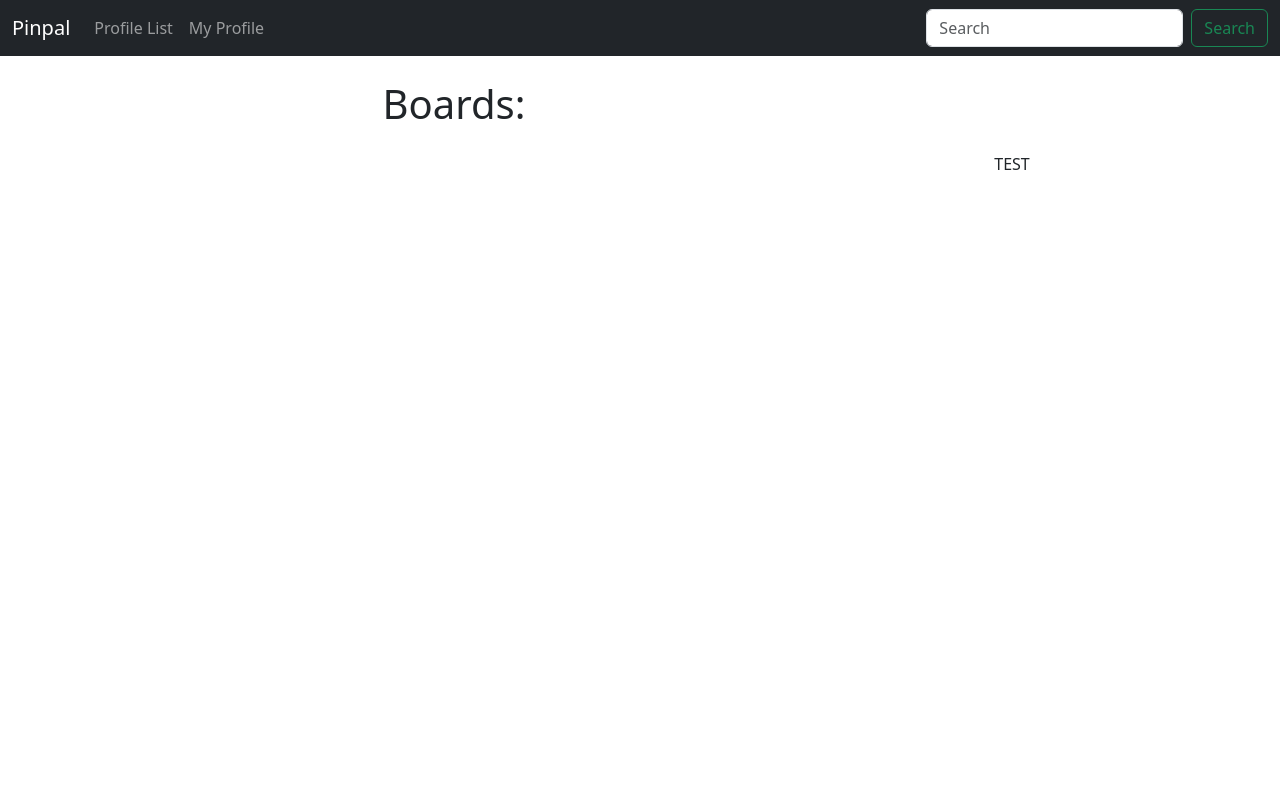
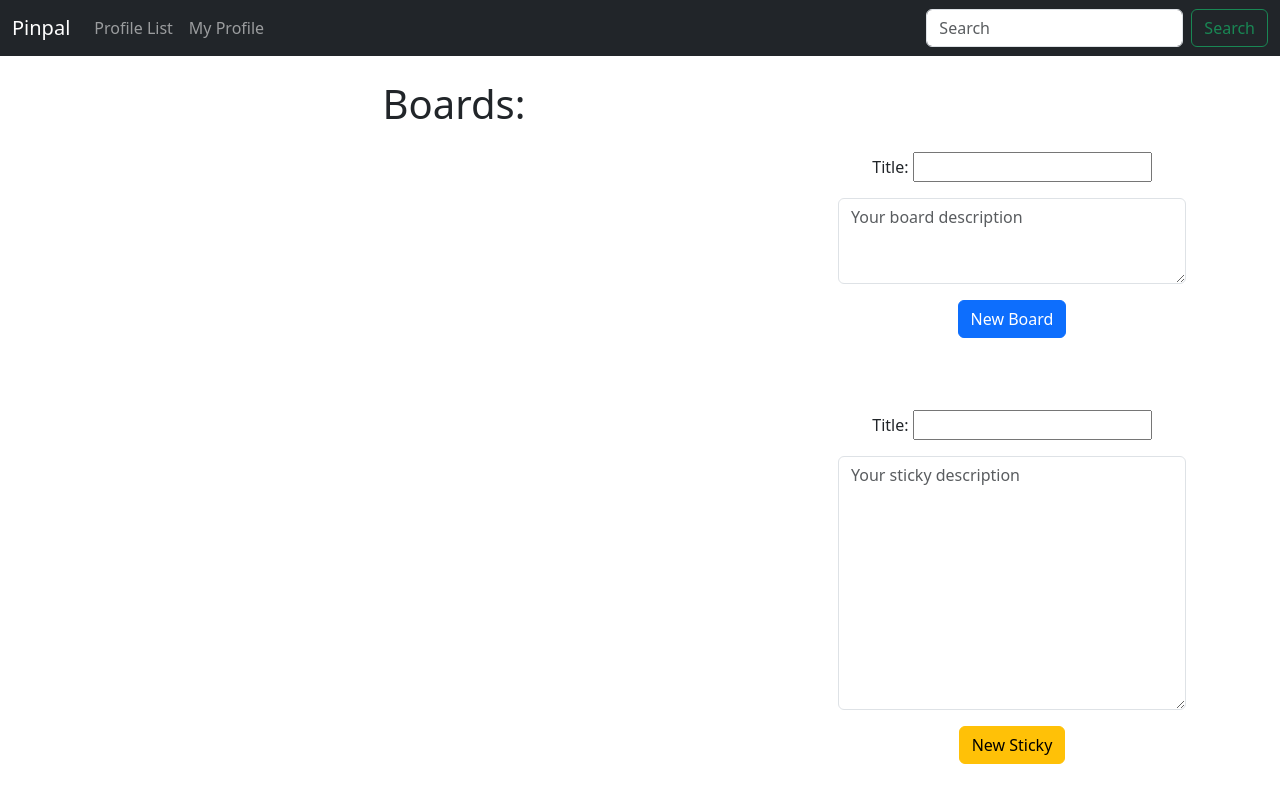
Before and after one commit to crossbowburrito/pinpal, a Django app: page / in a window 1280 px wide. Run offline with Django 4.2, Linux system fonts and the light colour scheme; the visitor is signed in with stand-in values (Sample User, id 1); data that the repository does not hold is empty.

Commit message:
Added forms to make boards and stickys, fixed htmls so the boards will display better on webpages.

```diff
--- /dev/null
+++ b/pinpal/forms.py
@@ -0,0 +1,31 @@
+from django import forms
+from .models import Board, Sticky
+
+class BoardForm(forms.ModelForm):
+    body = forms.CharField(required=True,
+            widget=forms.widgets.Textarea(
+                attrs={
+                "placeholder": "Your board description",
+                "class": "form-control",
+                "rows": "3",
+            }
+            ),
+            label="",
+        )
+    class Meta:
+        model = Board
+        fields = ['title', 'body']
+
+class StickyForm(forms.ModelForm):
+    body = forms.CharField(required=True,
+            widget=forms.widgets.Textarea(
+                attrs={
+                "placeholder": "Your sticky description",
+                "class": "form-control",
+            }
+            ),
+            label="",
+        )
+    class Meta:
+        model = Sticky
+        fields = ['title', 'body']
--- a/pinpal/models.py
+++ b/pinpal/models.py
@@ -53,7 +53,7 @@ class Profile(models.Model):
         blank=True)
 
 
-    date_modified = models.DateTimeField(User, auto_now=True)
+    date_modified = models.DateTimeField(auto_now=True)
 
     def __str__(self):
         return self.user.username
--- a/pinpal/templates/home.html
+++ b/pinpal/templates/home.html
@@ -12,14 +12,44 @@
 {% for board in boards %}
 
 <div class="alert alert-warning" role="alert">
-    {{ board }}
-</div><br /><br />
+    <h3>{{ board.title }}</h3><br />
+    <small class="text-muted">
+   <a href='#'>{{board.stickies.count}} stickies</a>
+    </small><br /><br />
+    {% for sticky in board.stickies.all %}
+       <h4>{{ sticky.title }}</h4>
+       <small class="text-muted">
+        {{ sticky.body }}<br />
+        </small>
+    {% endfor %}
+
+    <br />
+    <small class="text-muted">
+        Created by @{{ board.user.username|lower }} on {{ board.created_at|date:"d/m/Y" }}
+    </small>
+    </div><br /><br />
 
 {% endfor %}
 
 </div>
 
 <div class="col-4">
-    <br /><br /><br />TEST</div></div></div>
+    <br /><br /><br />
+
+    {% if board_form or sticky_form %}
+    <form method=POST>
+        {% csrf_token %}
+        {{ board_form.as_p }}
+        <button type="submit" name="action" value="new_board" class="btn btn-primary">New Board</button>
+    </form>
+    <br /><br /><br />
+    <form method=POST>
+        {% csrf_token %}
+        {{ sticky_form.as_p }}
+        <button type="submit" name="action" value="new_sticky" class="btn btn-warning">New Sticky</button><br/>
+    </form>
+
+{% endif %}
+</div>
 
 {% endblock %}
--- a/pinpal/views.py
+++ b/pinpal/views.py
@@ -2,13 +2,39 @@ from django.shortcuts import render
 from .models import Profile, Board, Sticky
 from django.contrib import messages
 from django.shortcuts import redirect
+from .forms import BoardForm, StickyForm
 
 
 def home(request):
     if request.user.is_authenticated:
+        board_form = BoardForm(request.POST or None)
+        sticky_form = StickyForm(request.POST or None)
+        if request.method == "POST":
+            action = request.POST.get('action')
+            if action == 'new_sticky':
+                if sticky_form.is_valid():
+                    sticky = sticky_form.save(commit=False)
+                    sticky.user = request.user
+                    sticky.save()
+                    messages.success(request, "Sticky created successfully!")
+                    return redirect('home')
+            elif action == 'new_board':
+                if board_form.is_valid():
+                    board = board_form.save(commit=False)
+                    board.user = request.user
+                    board.save()
+                    messages.success(request, "Board created successfully!")
+                    return redirect('home')
+
         boards = Board.objects.all().order_by('-date_modified')
         stickys = Sticky.objects.all()
-    return render(request, 'home.html', {"boards":boards})
+        return render(request, 'home.html', {"boards":boards, "board_form":board_form, "sticky_form":sticky_form, "stickys":stickys})
+
+    else:
+        boards = Board.objects.all().order_by('-date_modified')
+        stickys = Sticky.objects.all()
+        return render(request, 'home.html', {"boards":boards, "board_form":board_form, "sticky_form":sticky_form, "stickys":stickys})
+
 def profile_list(request):
     if request.user.is_authenticated:
         profiles = Profile.objects.all()
```
Also changed, not shown: pinpal/templates/profile.html (+38 -9 lines).
